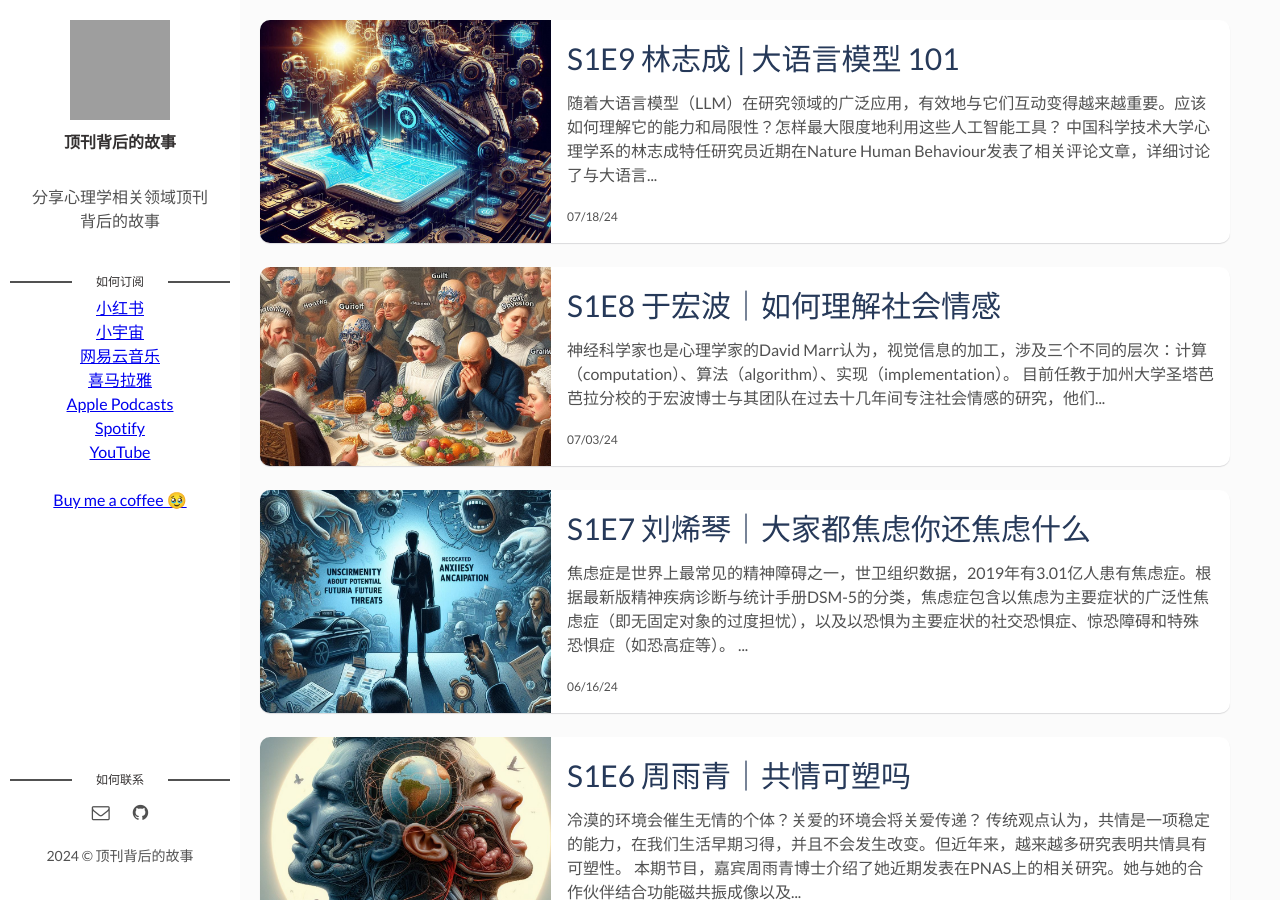
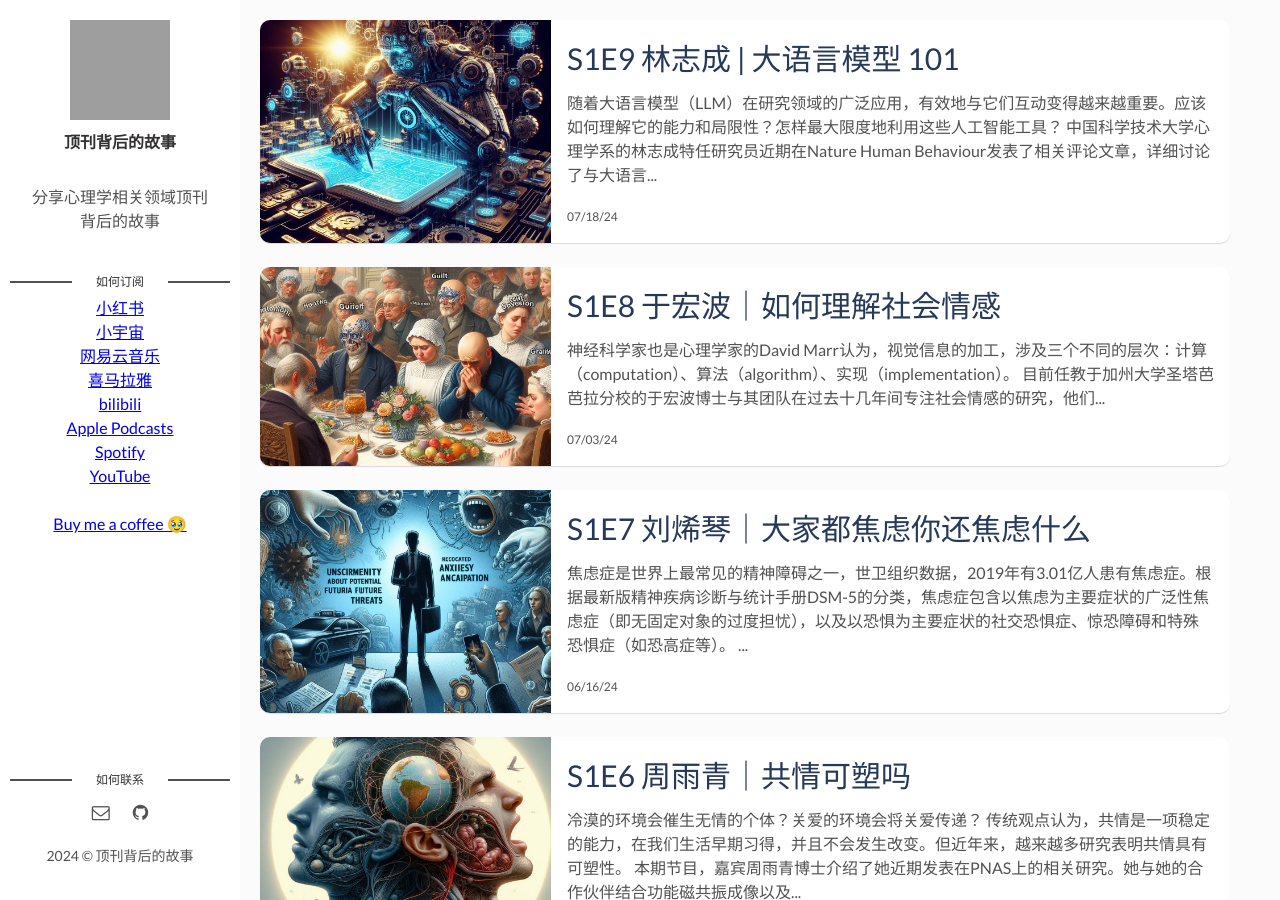
Before and after one commit to naoguo/beyond-top-journals, a Jekyll site: the page built from index.html, in a window 1280 px wide and 900 px high. Built offline with Jekyll 4.4.1, drawn with Linux system fonts in a browser that asks for light colours; the list of posts is cut into pages by our own code; grey boxes are pictures that could not be loaded.

Commit message:
add channel bilibili

```diff
--- a/_layouts/main.html
+++ b/_layouts/main.html
@@ -16,6 +16,7 @@ layout: default
         <a href="https://www.xiaoyuzhoufm.com/podcast/65beb6580847349e0ce782c1">小宇宙</a><br>
         <a href="https://music.163.com/#/djradio?id=1213369535">网易云音乐</a><br>
         <a href="https://www.ximalaya.com/album/79394708">喜马拉雅</a><br>
+        <a href="https://space.bilibili.com/3546775136766592">bilibili</a><br>
         <a href="https://podcasts.apple.com/cn/podcast/%E9%A1%B6%E5%88%8A%E8%83%8C%E5%90%8E%E7%9A%84%E6%95%85%E4%BA%8B/id1729028477">Apple Podcasts</a><br>
         <a href="https://open.spotify.com/show/5SzIqOMQfveOSjsjZA7J2I">Spotify</a><br>
         <a href="https://youtube.com/@brainpod-naoguo?si=SnwjjlbPLXmvkoCz">YouTube</a>
```
